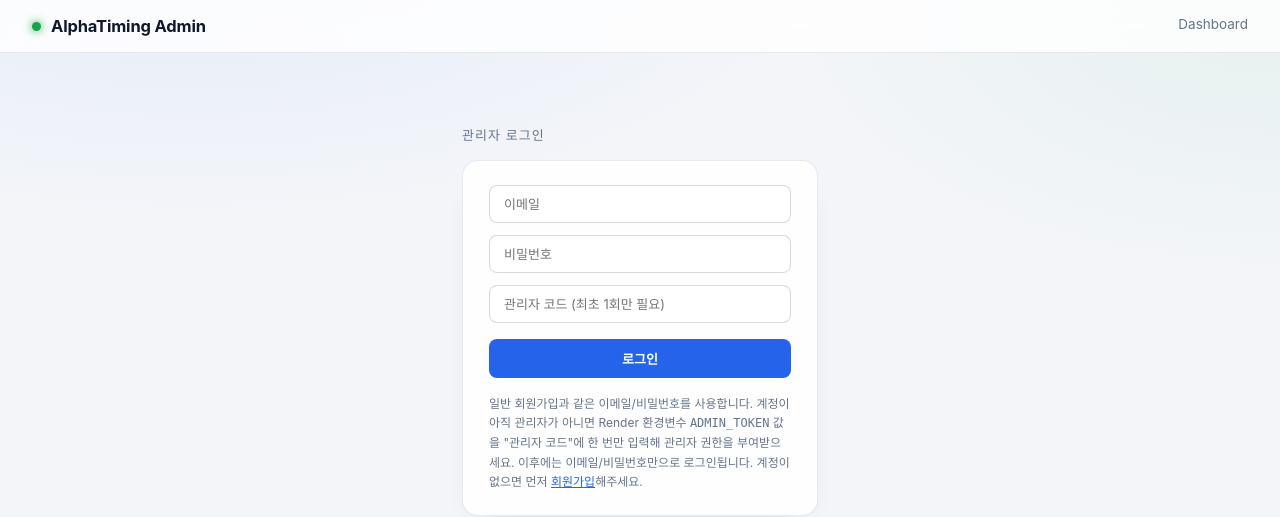
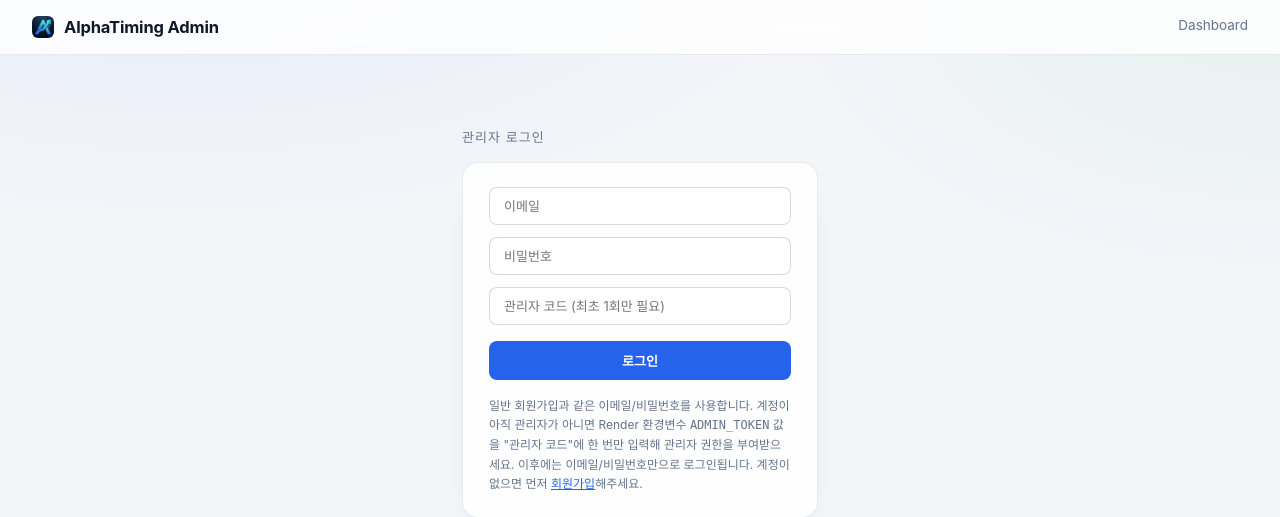
Before and after one commit to yunjo-doc/stock-timing-alert, a FastAPI app: page /admin/login in a window 1280 px wide. Shown: the top 517 px of the page. Run offline with FastAPI, Linux system fonts and the light colour scheme; some web fonts are replaced.

Commit message:
Add app logo as favicon and topbar branding across all pages
Replaces the plain green status-dot next to "AlphaTiming" in the
topbar with the new app icon (app/static/logo.png), and adds it as
the browser-tab favicon on every page. login.html had its own custom
SVG mark instead of the shared topbar, so it's swapped separately.

Co-Authored-By: Claude Sonnet 5 <noreply@anthropic.com>

```diff
--- a/app/static/style.css
+++ b/app/static/style.css
@@ -62,9 +62,8 @@ body {
   backdrop-filter: blur(16px);
 }
 .topbar .brand { display: flex; align-items: center; gap: 10px; }
-.topbar .brand .dot {
-  width: 9px; height: 9px; border-radius: 50%;
-  background: var(--accent); box-shadow: 0 0 10px var(--accent);
+.topbar .brand .brand-logo {
+  width: 22px; height: 22px; border-radius: 6px; flex-shrink: 0; object-fit: cover;
 }
 .topbar h1 { font-size: 16.5px; font-weight: 700; margin: 0; letter-spacing: -0.01em; }
 .topbar .sub { color: var(--muted); font-size: 12px; font-family: var(--font-mono); }
--- a/app/templates/account.html
+++ b/app/templates/account.html
@@ -5,12 +5,13 @@
 <meta name="viewport" content="width=device-width, initial-scale=1.0">
 <title>내 계정 — AlphaTiming</title>
 <link rel="stylesheet" href="/static/style.css">
+<link rel="icon" type="image/png" href="/static/logo.png">
 </head>
 <body>
 
 <div class="topbar">
   <div class="brand">
-    <span class="dot"></span>
+    <img src="/static/logo.png" alt="AlphaTiming" class="brand-logo">
     <h1>AlphaTiming</h1>
   </div>
   <button class="nav-toggle" onclick="this.nextElementSibling.classList.toggle('open')">☰</button>
--- a/app/templates/admin_login.html
+++ b/app/templates/admin_login.html
@@ -5,12 +5,13 @@
 <meta name="viewport" content="width=device-width, initial-scale=1.0">
 <title>관리자 로그인 — AlphaTiming</title>
 <link rel="stylesheet" href="/static/style.css">
+<link rel="icon" type="image/png" href="/static/logo.png">
 </head>
 <body>
 
 <div class="topbar">
   <div class="brand">
-    <span class="dot"></span>
+    <img src="/static/logo.png" alt="AlphaTiming" class="brand-logo">
     <h1>AlphaTiming Admin</h1>
   </div>
   <nav>
--- a/app/templates/admin_members.html
+++ b/app/templates/admin_members.html
@@ -5,6 +5,7 @@
 <meta name="viewport" content="width=device-width, initial-scale=1.0">
 <title>회원현황 — AlphaTiming Admin</title>
 <link rel="stylesheet" href="/static/style.css">
+<link rel="icon" type="image/png" href="/static/logo.png">
 <style>
 .member-table th, .member-table td { white-space: nowrap; }
 .plan-stepper { display: inline-flex; align-items: center; gap: 6px; }
@@ -58,7 +59,7 @@
 
 <div class="topbar">
   <div class="brand">
-    <span class="dot"></span>
+    <img src="/static/logo.png" alt="AlphaTiming" class="brand-logo">
     <h1>AlphaTiming Admin</h1>
   </div>
   <button class="nav-toggle" onclick="this.nextElementSibling.classList.toggle('open')">☰</button>
--- a/app/templates/billing_checkout.html
+++ b/app/templates/billing_checkout.html
@@ -5,13 +5,14 @@
 <meta name="viewport" content="width=device-width, initial-scale=1.0">
 <title>카드 등록 — AlphaTiming</title>
 <link rel="stylesheet" href="/static/style.css">
+<link rel="icon" type="image/png" href="/static/logo.png">
 <script src="https://js.tosspayments.com/v1/payment"></script>
 </head>
 <body>
 
 <div class="topbar">
   <div class="brand">
-    <span class="dot"></span>
+    <img src="/static/logo.png" alt="AlphaTiming" class="brand-logo">
     <h1>AlphaTiming</h1>
   </div>
   <nav>
--- a/app/templates/billing_fail.html
+++ b/app/templates/billing_fail.html
@@ -5,12 +5,13 @@
 <meta name="viewport" content="width=device-width, initial-scale=1.0">
 <title>결제 실패 — AlphaTiming</title>
 <link rel="stylesheet" href="/static/style.css">
+<link rel="icon" type="image/png" href="/static/logo.png">
 </head>
 <body>
 
 <div class="topbar">
   <div class="brand">
-    <span class="dot"></span>
+    <img src="/static/logo.png" alt="AlphaTiming" class="brand-logo">
     <h1>AlphaTiming</h1>
   </div>
   <nav>
--- a/app/templates/index.html
+++ b/app/templates/index.html
@@ -5,6 +5,7 @@
 <meta name="viewport" content="width=device-width, initial-scale=1.0">
 <title>AlphaTiming — 투자 타이밍 알리미</title>
 <link rel="stylesheet" href="/static/style.css">
+<link rel="icon" type="image/png" href="/static/logo.png">
 <style>
 .yt-guide-link {
   display: inline-flex; align-items: center; gap: 6px; text-decoration: none;
@@ -99,7 +100,7 @@
 
 <div class="topbar">
   <div class="brand">
-    <span class="dot"></span>
+    <img src="/static/logo.png" alt="AlphaTiming" class="brand-logo">
     <h1>AlphaTiming</h1>
     <span class="sub">확률분포 · 시장온도 · 추세 · 펀더멘털 · 리스크</span>
     <a href="#" class="yt-guide-link" onclick="openYoutubeModal(event)" title="맥스웰분포, 정규분포 가이드 영상 보기">
--- a/app/templates/login.html
+++ b/app/templates/login.html
@@ -5,6 +5,7 @@
 <meta name="viewport" content="width=device-width, initial-scale=1.0">
 <title>로그인 — AlphaTiming</title>
 <link rel="stylesheet" href="/static/style.css">
+<link rel="icon" type="image/png" href="/static/logo.png">
 <style>
 .auth-page {
   min-height: 100vh; display: flex; flex-direction: column; align-items: center;
@@ -155,10 +156,7 @@
   </svg>
 
   <div class="auth-logo fade-in">
-    <svg width="34" height="34" viewBox="0 0 34 34" fill="none">
-      <polyline points="3,26 11,17 16,21 24,9" fill="none" stroke="#1E3A8A" stroke-width="4" stroke-linecap="round" stroke-linejoin="round"/>
-      <polygon points="24,9 31,7 27,15" fill="#D4A24C"/>
-    </svg>
+    <img src="/static/logo.png" alt="AlphaTiming" width="34" height="34" style="border-radius:8px;">
     <span class="auth-logo-text">AlphaTiming</span>
   </div>
   <p class="auth-tagline fade-in">AI 기반 투자 타이밍 분석 플랫폼</p>
--- a/app/templates/notifications.html
+++ b/app/templates/notifications.html
@@ -5,12 +5,13 @@
 <meta name="viewport" content="width=device-width, initial-scale=1.0">
 <title>Signals — AlphaTiming</title>
 <link rel="stylesheet" href="/static/style.css">
+<link rel="icon" type="image/png" href="/static/logo.png">
 </head>
 <body>
 
 <div class="topbar">
   <div class="brand">
-    <span class="dot"></span>
+    <img src="/static/logo.png" alt="AlphaTiming" class="brand-logo">
     <h1>AlphaTiming</h1>
   </div>
   <button class="nav-toggle" onclick="this.nextElementSibling.classList.toggle('open')">☰</button>
--- a/app/templates/pricing.html
+++ b/app/templates/pricing.html
@@ -5,6 +5,7 @@
 <meta name="viewport" content="width=device-width, initial-scale=1.0">
 <title>요금제 — AlphaTiming</title>
 <link rel="stylesheet" href="/static/style.css">
+<link rel="icon" type="image/png" href="/static/logo.png">
 <style>
 .plan-grid { display: grid; grid-template-columns: repeat(4, 1fr); gap: 14px; }
 .plan-card { padding: 26px 22px; display: flex; flex-direction: column; }
@@ -31,7 +32,7 @@
 
 <div class="topbar">
   <div class="brand">
-    <span class="dot"></span>
+    <img src="/static/logo.png" alt="AlphaTiming" class="brand-logo">
     <h1>AlphaTiming</h1>
   </div>
   <button class="nav-toggle" onclick="this.nextElementSibling.classList.toggle('open')">☰</button>
--- a/app/templates/signup.html
+++ b/app/templates/signup.html
@@ -5,12 +5,13 @@
 <meta name="viewport" content="width=device-width, initial-scale=1.0">
 <title>회원가입 — AlphaTiming</title>
 <link rel="stylesheet" href="/static/style.css">
+<link rel="icon" type="image/png" href="/static/logo.png">
 </head>
 <body>
 
 <div class="topbar">
   <div class="brand">
-    <span class="dot"></span>
+    <img src="/static/logo.png" alt="AlphaTiming" class="brand-logo">
     <h1>AlphaTiming</h1>
   </div>
   <nav>
--- a/app/templates/watchlist.html
+++ b/app/templates/watchlist.html
@@ -5,6 +5,7 @@
 <meta name="viewport" content="width=device-width, initial-scale=1.0">
 <title>Watchlist — AlphaTiming</title>
 <link rel="stylesheet" href="/static/style.css">
+<link rel="icon" type="image/png" href="/static/logo.png">
 <style>
 .find-btn-row { display: flex; justify-content: flex-end; margin-bottom: 12px; }
 .find-btn {
@@ -67,7 +68,7 @@
 
 <div class="topbar">
   <div class="brand">
-    <span class="dot"></span>
+    <img src="/static/logo.png" alt="AlphaTiming" class="brand-logo">
     <h1>AlphaTiming</h1>
   </div>
   <button class="nav-toggle" onclick="this.nextElementSibling.classList.toggle('open')">☰</button>
```
Also changed, not shown: app/static/logo.png (added).
